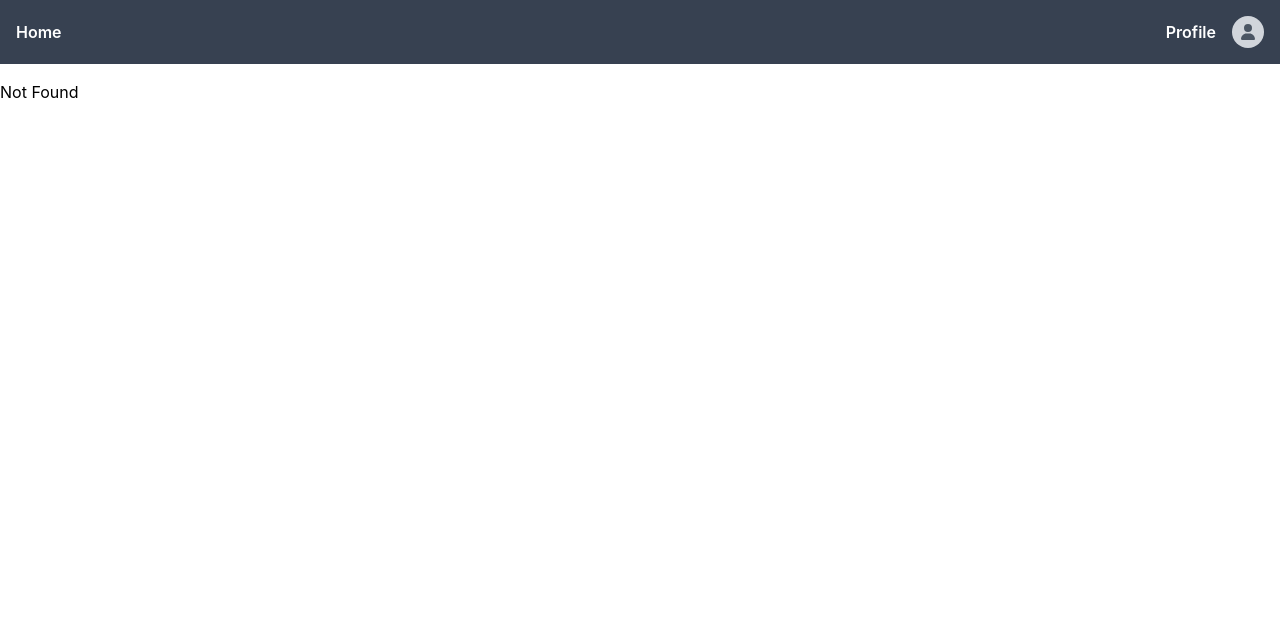
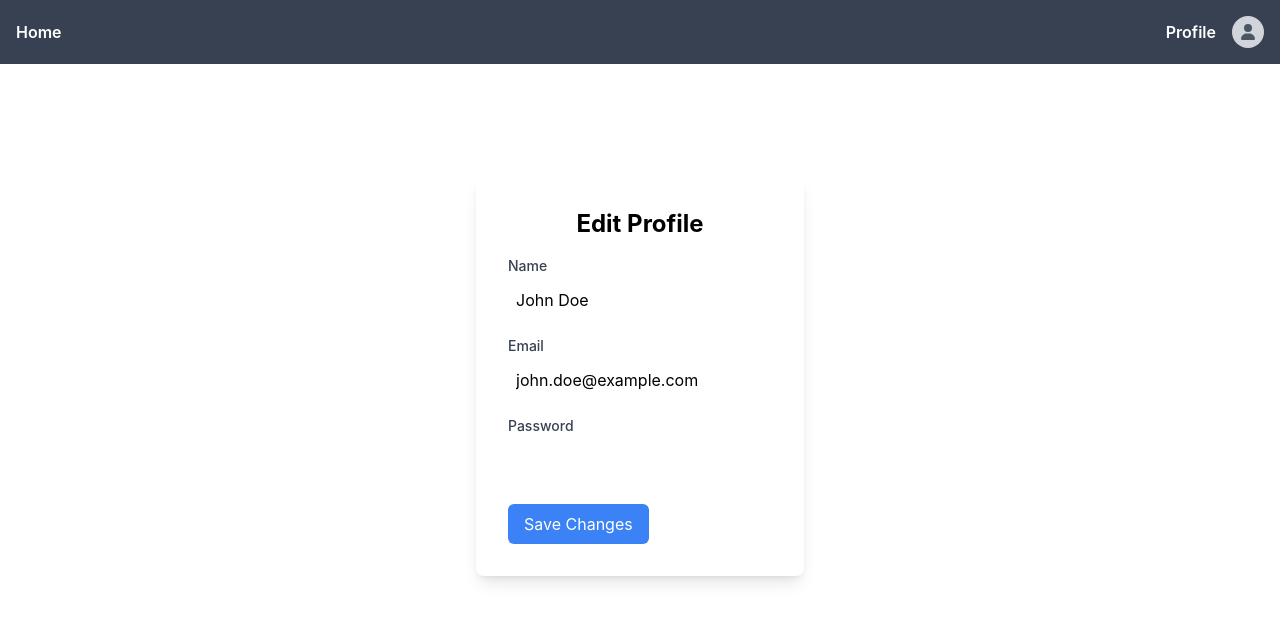
Before and after one commit to HristiyanPetkov/MiniStackOverflow, a React (Create React App) app in the folder frontend/: page /users/1 in a window 1280 px wide. Before the commit this address had no page. Shown: the top 622 px of the page. Built offline with nearby package versions, Linux system fonts and the light colour scheme; the HTML template or start-up script is replaced by a standard one.

Commit message:
[ADD] Profile page

```diff
--- a/frontend/src/App.jsx
+++ b/frontend/src/App.jsx
@@ -5,6 +5,7 @@ import QuestionPage from "./components/QuestionPage";
 import Login from "./components/Login";
 import Register from "./components/Register";
 import AskQuestion from "./components/AskQuestion";
+import ProfilePage from "./components/ProfilePage";
 
 const App = () => (
         <Router>
@@ -13,9 +14,10 @@ const App = () => (
                 <Routes>
                     <Route path='/' element={<HomePage />} />
                     <Route path='/login' element={<Login />} />
-                    <Route path='/register' element={<Register />}   />
+                    <Route path='/register' element={<Register />} />
                     <Route path='/homePage' element={<HomePage />} />
                     <Route path='/askQuestion' element={<AskQuestion />} />
+                    <Route path='/users/:userId' element={<ProfilePage />} />
                     <Route path='/questions/:questionId' element={<QuestionPage />} />
 
                     <Route path='*' element={<h1>Not Found</h1>} />
--- a/frontend/src/components/Navbar.jsx
+++ b/frontend/src/components/Navbar.jsx
@@ -8,7 +8,7 @@ const Navbar = () => {
         <nav className="fixed top-0 left-0 w-full bg-gray-700 p-4 z-10 flex justify-between items-center">
             <Link to="/homePage" className="text-white font-semibold">Home</Link>
             <div className="flex items-center">
-                <Link to="/profile" className="text-white font-semibold mr-4">Profile</Link>
+                <Link to="/users/1" className="text-white font-semibold mr-4">Profile</Link>
                 <div className="w-8 h-8 flex justify-center items-center bg-gray-300 rounded-full">
                     <FontAwesomeIcon icon={faUser} className="text-gray-600" />
                 </div>
--- /dev/null
+++ b/frontend/src/components/ProfilePage.jsx
@@ -0,0 +1,81 @@
+import React, {useState} from 'react';
+
+const user = {
+    name: 'John Doe',
+    email: 'john.doe@example.com',
+}
+
+const ProfilePage = () => {
+    const [name, setName] = useState(user.name);
+    const [email, setEmail] = useState(user.email);
+    const [password, setPassword] = useState('');
+
+    const updateProfile = () => {
+        console.log('Update profile');
+
+        // const response = axios.put('http://localhost:8000/api/profile', {
+        //     name: name,
+        //     email: email,
+        //     password: password,
+        // });
+        //
+        // console.log(response);
+
+        console.log('Name:', name);
+        console.log('Email:', email);
+        console.log('Password:', password)
+    }
+
+    return (
+        <div className="flex items-center justify-center mt-44">
+            <div className="bg-white p-8 rounded-lg shadow-lg">
+                <div className="text-center">
+                    <h1 className="text-2xl font-bold mb-4">Edit Profile</h1>
+                </div>
+                <div>
+                    <label htmlFor="name" className="block text-sm font-medium text-gray-700">
+                        Name
+                    </label>
+                    <input
+                        type="text"
+                        id="name"
+                        value={name}
+                        onChange={(e) => setName(e.target.value)}
+                        className="mt-1 p-2 block w-full border-gray-300 rounded-md"
+                    />
+                </div>
+                <div className="mt-4">
+                    <label htmlFor="email" className="block text-sm font-medium text-gray-700">
+                        Email
+                    </label>
+                    <input
+                        type="email"
+                        id="email"
+                        value={email}
+                        onChange={(e) => setEmail(e.target.value)}
+                        className="mt-1 p-2 block w-full border-gray-300 rounded-md"
+                    />
+                </div>
+                <div className="mt-4">
+                    <label htmlFor="password" className="block text-sm font-medium text-gray-700">
+                        Password
+                    </label>
+                    <input
+                        type="password"
+                        id="password"
+                        value={password}
+                        onChange={(e) => setPassword(e.target.value)}
+                        className="mt-1 p-2 block w-full border-gray-300 rounded-md"
+                    />
+                </div>
+                <div className="mt-6">
+                    <button className="bg-blue-500 text-white py-2 px-4 rounded-md hover:bg-blue-600" onClick={updateProfile}>
+                        Save Changes
+                    </button>
+                </div>
+            </div>
+        </div>
+    );
+};
+
+export default ProfilePage;
```
